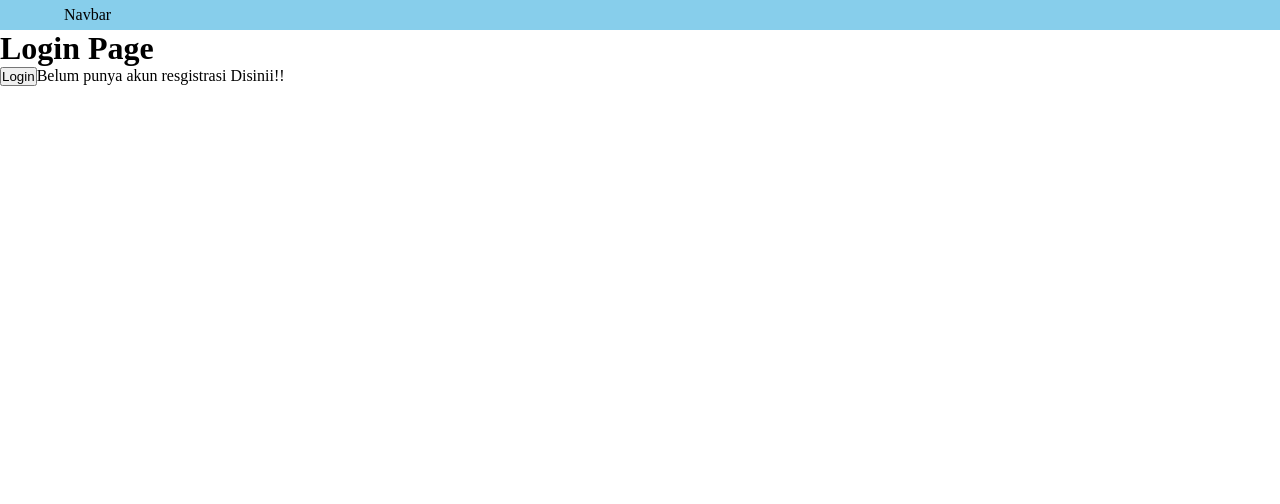
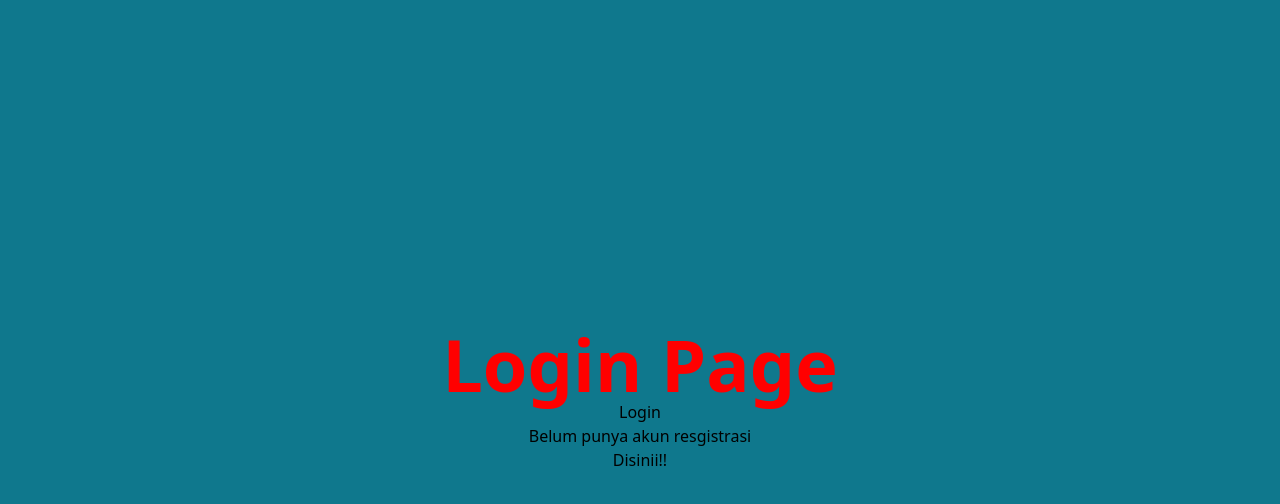
Before and after one commit to pandupan/MyDocs-NextJs, a Next.js app: page /auth/login in a window 1280 px wide. Shown: the top 504 px of the page. Built offline with nearby package versions, Linux system fonts and the light colour scheme.

Commit message:
[ADD] - How To Styling With Scss,Css Module, Tailwind

```diff
--- a/package.json
+++ b/package.json
@@ -18,5 +18,11 @@
     "react": "18.2.0",
     "react-dom": "18.2.0",
     "typescript": "5.1.6"
+  },
+  "devDependencies": {
+    "autoprefixer": "^10.4.14",
+    "postcss": "^8.4.27",
+    "sass": "^1.65.1",
+    "tailwindcss": "^3.3.3"
   }
 }
--- /dev/null
+++ b/postcss.config.js
@@ -0,0 +1,6 @@
+module.exports = {
+  plugins: {
+    tailwindcss: {},
+    autoprefixer: {},
+  },
+}
--- a/src/components/layouts/AppShell/index.tsx
+++ b/src/components/layouts/AppShell/index.tsx
@@ -1,14 +1,19 @@
 import Navbar from "../Navbar"
+import { useRouter } from "next/router"
 
 type AppShellProps = {
   children: React.ReactNode
 }
 
+const disableNavbar = ["/auth/login", "/auth/register"]
+
 const AppShell = (props: AppShellProps) => {
   const { children } = props
+  const { pathname } = useRouter()
+
   return (
     <main>
-      <Navbar/>
+      {!disableNavbar.includes(pathname) && <Navbar />}
       {children}
     </main>
   )
--- /dev/null
+++ b/src/components/layouts/Navbar/Navbar.module.css
@@ -0,0 +1,9 @@
+.navbar{
+  display: flex;
+  width: 100%;
+  height: 30px;
+  background-color: skyblue;
+  color: black;
+  align-items: center;
+  padding: 0 5%;
+}
--- a/src/components/layouts/Navbar/index.tsx
+++ b/src/components/layouts/Navbar/index.tsx
@@ -1,7 +1,9 @@
+import Style from './Navbar.module.css'
+
 const Navbar = () => {
   return (
-    <div className="navbar">
-      <div>Navbar</div>
+    <div className={Style.navbar}>
+      <div className='big'>Navbar</div>
     </div>
   )
 }
--- a/src/pages/auth/login.tsx
+++ b/src/pages/auth/login.tsx
@@ -1,20 +1,8 @@
-import Link from "next/link"
-import { useRouter } from "next/router"
+import LoginViews from "@/views/auth/login"
 
 const LoginPage = () => {
-  const { push } = useRouter()
-
-  const handleLogin = () =>{
-    // router.push('/product')
-    push('/product')
-  }
-
   return (
-    <div>
-      <h1>Login Page</h1>
-      <button onClick={() => handleLogin()}>Login</button>
-      Belum punya akun resgistrasi <Link href={'/auth/register'}>Disinii!!</Link>
-    </div>
+    <LoginViews/>
   )
 }
 
--- /dev/null
+++ b/src/styles/colors.scss
@@ -0,0 +1,3 @@
+$schema: (
+  primary : #0f788d
+)
--- a/src/styles/globals.css
+++ b/src/styles/globals.css
@@ -1,3 +1,6 @@
+@tailwind base;
+@tailwind components;
+@tailwind utilities;
 
 * {
   box-sizing: border-box;
@@ -16,12 +19,6 @@
   text-decoration: none;
 }
 
-.navbar{
-  display: flex;
-  width: 100%;
-  height: 30px;
-  background-color: skyblue;
-  color: black;
-  align-items: center;
-  padding: 0 5%;
+.big {
+  font-size: 1.5rem;
 }
--- /dev/null
+++ b/src/views/auth/login/Login.module.scss
@@ -0,0 +1,10 @@
+@import "@/styles/colors.scss";
+
+.login {
+  display: flex;
+  flex-direction: column;
+  justify-content: center;
+  align-items: center;
+  height: 100vh;
+  background-color: map-get($map:$schema,$key:primary);
+}
--- /dev/null
+++ b/src/views/auth/login/index.tsx
@@ -0,0 +1,22 @@
+import Link from "next/link"
+import { useRouter } from "next/router"
+import Style from './Login.module.scss'
+
+const LoginViews = () => {
+  const { push } = useRouter()
+
+  const handleLogin = () =>{
+    // router.push('/product')
+    push('/product')
+  }
+
+  return (
+    <div className={Style.login}>
+      <h1 style={{ color: 'red' }} className="text-7xl font-bold">Login Page</h1>
+      <button onClick={() => handleLogin()}>Login</button>
+      Belum punya akun resgistrasi <Link href={'/auth/register'}>Disinii!!</Link>
+    </div>
+  )
+}
+
+export default LoginViews
--- /dev/null
+++ b/tailwind.config.js
@@ -0,0 +1,15 @@
+/** @type {import('tailwindcss').Config} */
+module.exports = {
+  content: [
+    './app/**/*.{js,ts,jsx,tsx,mdx}', // Note the addition of the `app` directory.
+    './pages/**/*.{js,ts,jsx,tsx,mdx}',
+    './components/**/*.{js,ts,jsx,tsx,mdx}',
+
+    // Or if using `src` directory:
+    './src/**/*.{js,ts,jsx,tsx,mdx}',
+  ],
+  theme: {
+    extend: {},
+  },
+  plugins: [],
+}
```
Also changed, not shown: 1 other file (tests, documents, lock files or other folders).
